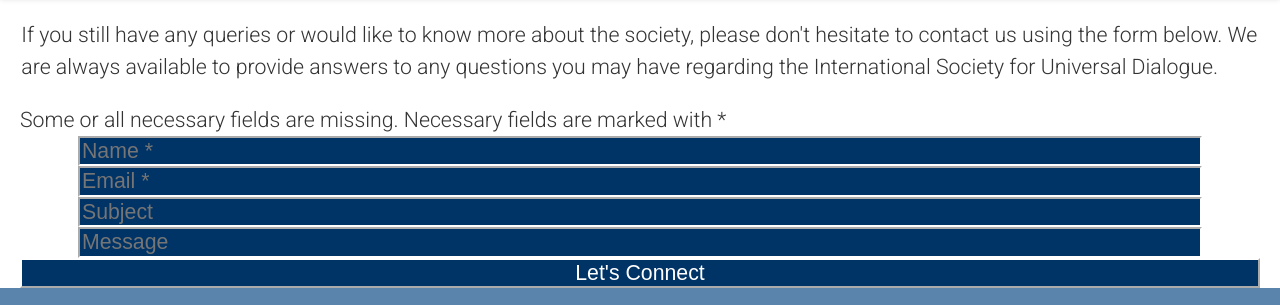
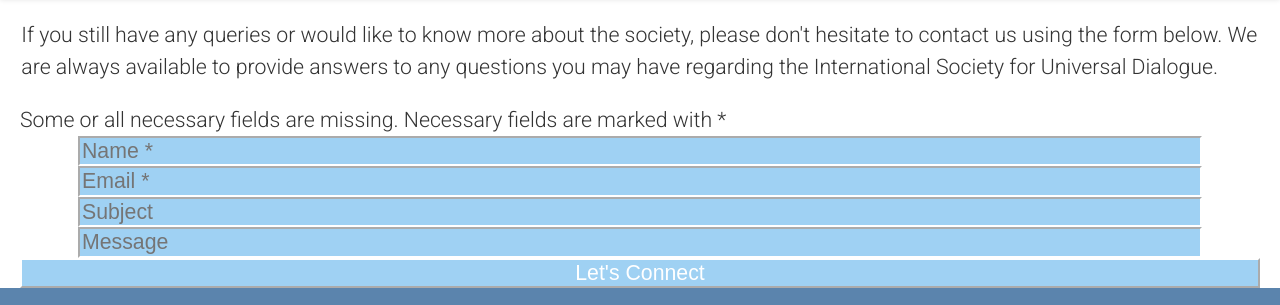
Before and after one commit to ITMD-362-Project-2-2023/Project-2, a plain HTML site: page contact/index.html in a window 1280 px wide. Shown: the part 109-414 px from the top of the page. Drawn offline with Linux system fonts and the light colour scheme; files whose address does not match are found by name.

Commit message:
Update screen.css

```diff
--- a/css/screen.css
+++ b/css/screen.css
@@ -172,7 +172,7 @@ form {
 
   input {
     font-size: 1em;
-    background-color: #003366;
+    background-color: #9fd1f3;
     color: white;
     width: 90%;
     border-color: white;
```
